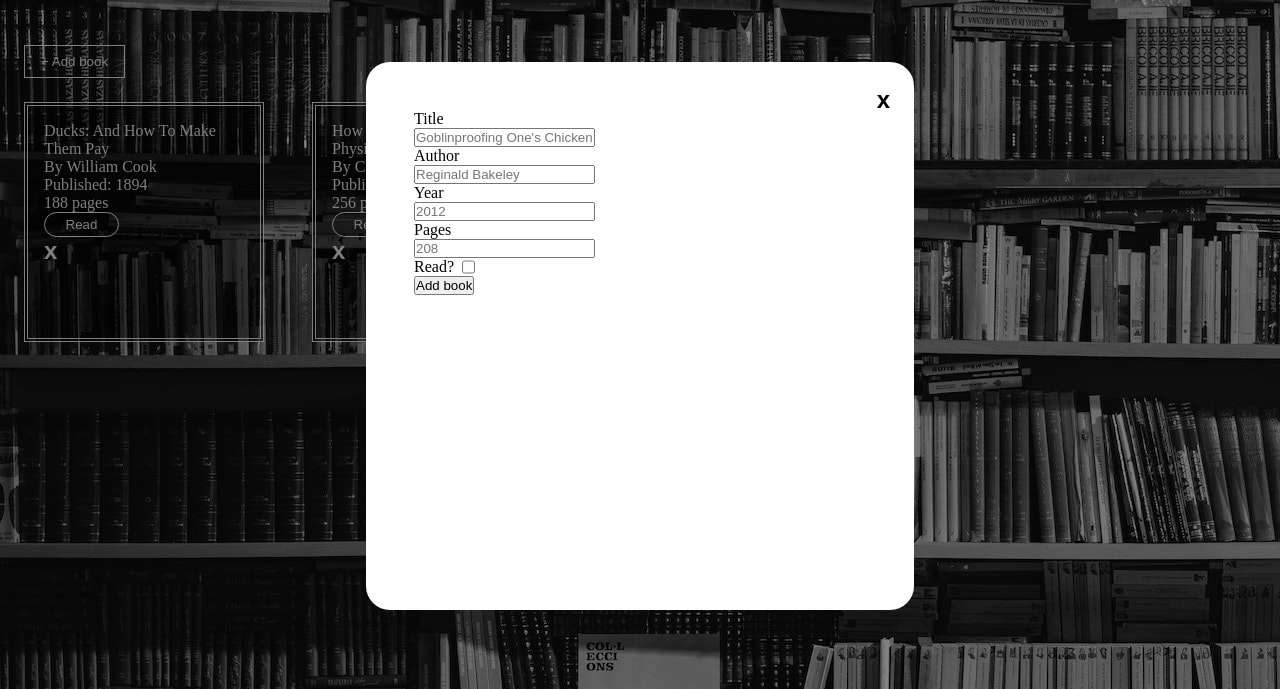
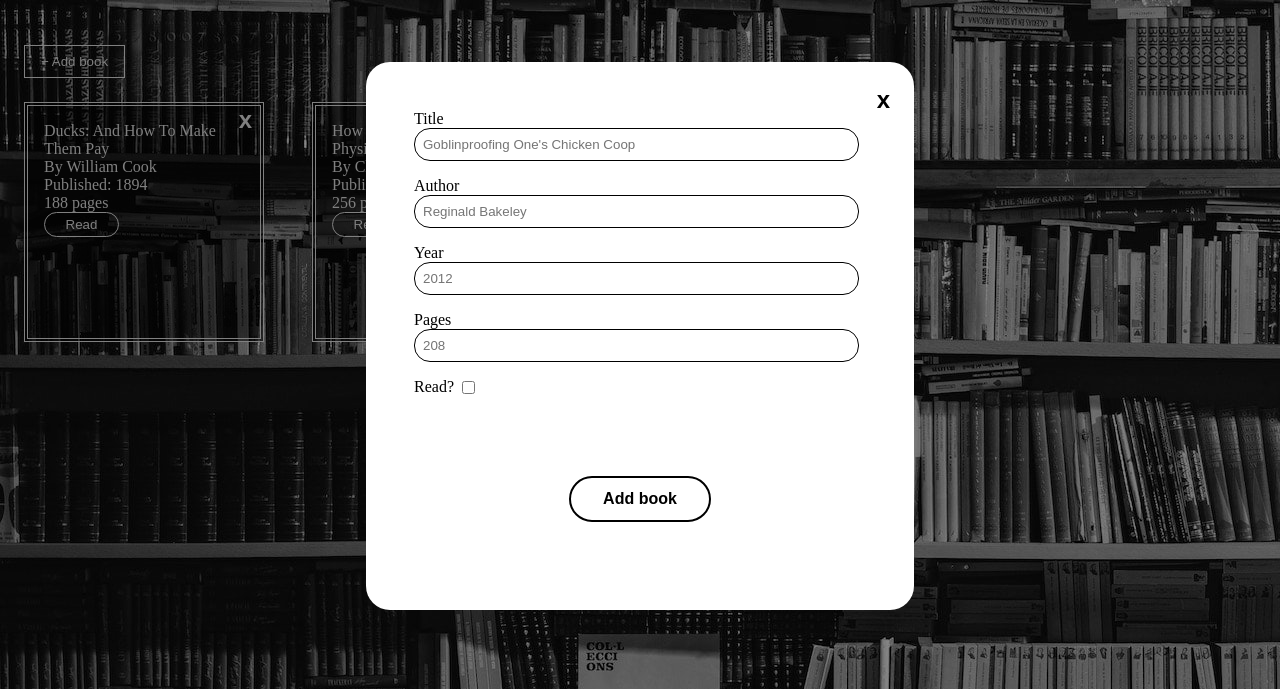
Before and after one commit to xinweny/library, a plain HTML site: page index.html in a window 1280 px wide. Both pictures are taken after a click on the button "+ Add book". Shown: the part 64-753 px from the top of the page. Drawn offline with Linux system fonts and the light colour scheme.

Commit message:
Add styling

```diff
--- a/index.html
+++ b/index.html
@@ -31,16 +31,16 @@
         <label for="author">Author</label>
         <input type="text" id="author" name="author" placeholder="Reginald Bakeley" required>
         <label for="year">Year</label>
-        <input type="number" id="year" name="year" step="1" placeholder="2012" required>
+        <input type="number" id="year" name="year" max="3000" step="1" placeholder="2012" required>
         <label for="pages">Pages</label>
         <input type="number" id="pages" name="pages" min="1" step="1" placeholder="208" required>
         <div class="checkbox">
           <label for="read">Read?</label>
           <input type="checkbox" name="read" id="read">
         </div>
-        <button id="submit-btn" type="submit">Add book</button>
       </div>
       <button id="close-form-btn" type="button">x</button>
+      <button id="submit-btn" type="submit">Add book</button>
     </form>
   </div>
 </body>
--- a/main.js
+++ b/main.js
@@ -94,6 +94,7 @@
     form.reset();
     updateRequiredAttr(form);
     form.style.display = 'none';
+    document.querySelector('.bottom-layer').style.filter = 'brightness(100%)';
   }
 
   // Event listener callbacks
@@ -106,7 +107,6 @@
 
   function hideBookForm(event) {
     hideForm(ui.bookForm);
-    document.querySelector('.bottom-layer').style.filter = 'brightness(100%)';
   }
 
   function removeBookFromLibrary(event) {
--- a/style.css
+++ b/style.css
@@ -32,6 +32,12 @@ body {
   margin-bottom: 24px;
 }
 
+#add-book-btn:active {
+  border-color: black;
+  background-color: white;
+  color: black;
+}
+
 .card-container {
   display: flex;
   align-items: flex-start;
@@ -45,6 +51,7 @@ body {
   padding: 16px;
   border: 4px double white;
   background: rgba(0, 0, 0, 0.5);
+  position: relative;
 }
 
 .book-card button:first-of-type {
@@ -61,10 +68,13 @@ body {
   background-color: transparent;
   font-size: 1.5rem;
   border: none;
+  position: absolute;
+  right: 8px;
+  top: 0px;
 }
 
 .book-card button:last-child:active {
-  color: red;
+  color: black;
 }
 
 .footer {
@@ -86,7 +96,9 @@ form {
   padding: 24px;
   border-radius: 24px;
   grid-template-columns: 1fr auto;
+  grid-template-rows: auto 1fr;
   align-items: start;
+
 }
 
 .main-form-content {
@@ -102,8 +114,18 @@ form label, form input, form button {
 .checkbox {
   display: flex;
   gap: 8px;
+  justify-content: start;
+  align-items: center;
+  margin-bottom: 16px;
 }
 
+input:not(#read) {
+  width: calc(100% - 36px);
+  padding: 8px;
+  border: 1px solid black;
+  border-radius: 16px;
+  margin-bottom: 16px;
+}
 
 #close-form-btn {
   display: block;
@@ -112,3 +134,20 @@ form label, form input, form button {
   font-size: 1.5rem;
   border: none;
 }
+
+#submit-btn {
+  align-self: center;
+  justify-self: center;
+  grid-column: 1 / -1;
+  padding: 12px 32px;
+  font-size: 1rem;
+  font-weight: bold;
+  background-color: transparent;
+  border: 2px solid black;
+  border-radius: 32px;
+}
+
+#submit-btn:active {
+  background-color: black;
+  color: white;
+}
```
